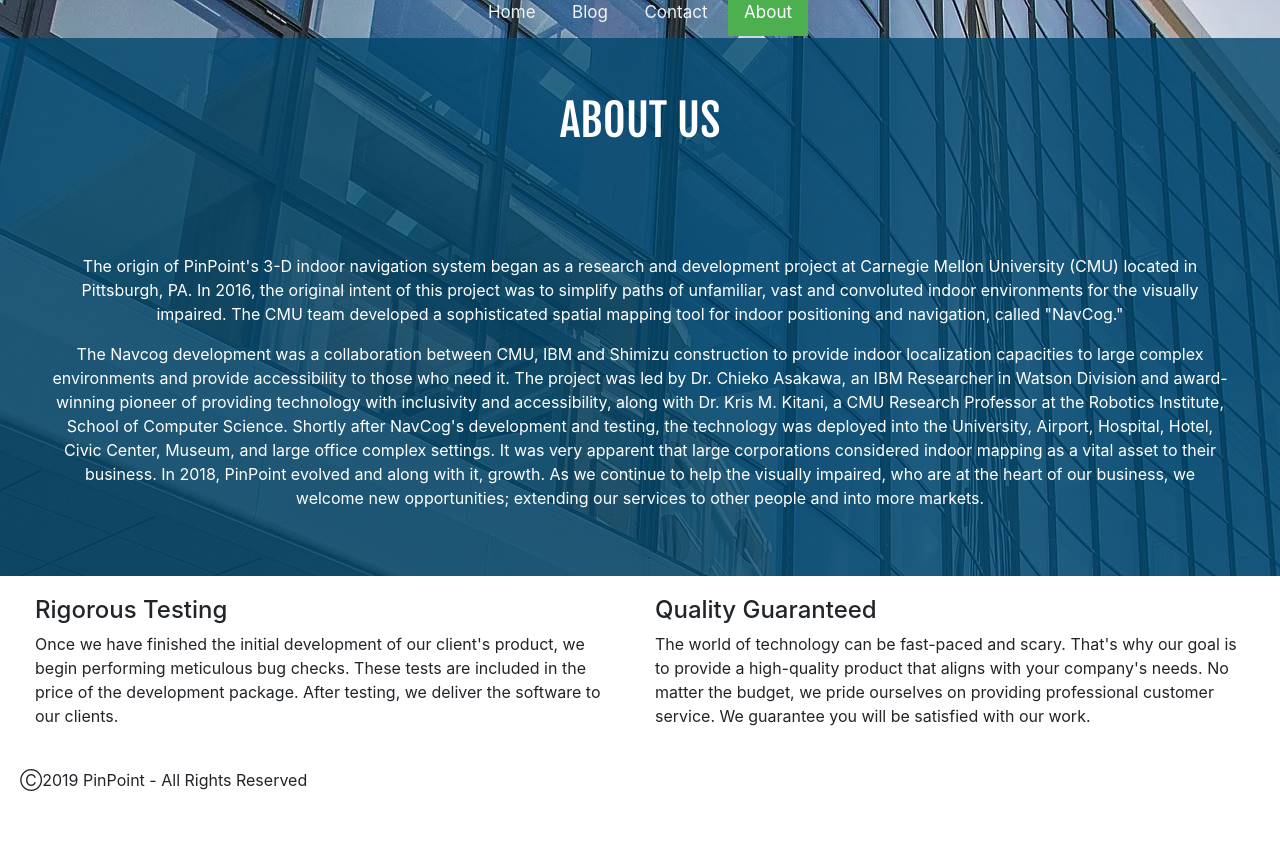
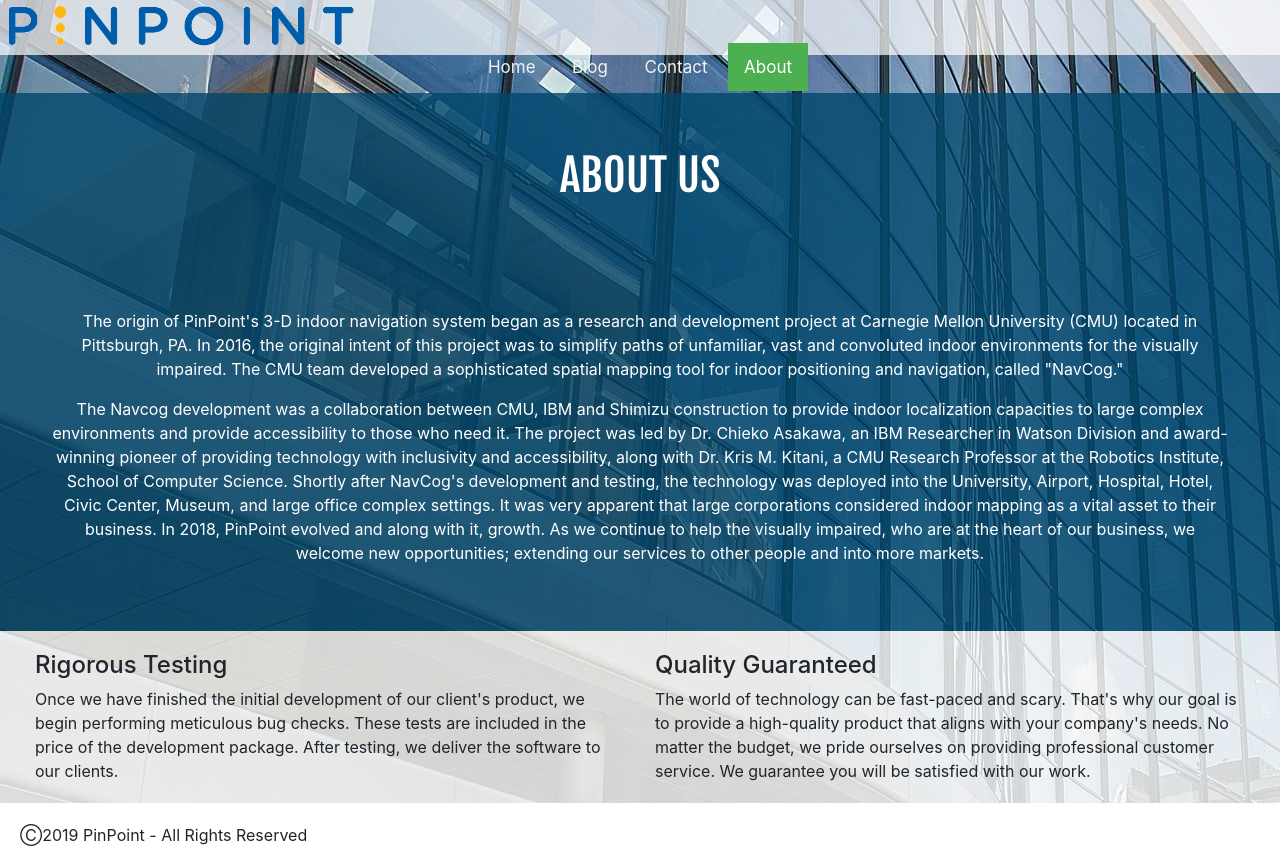
Before and after one commit to CCCodes/PinPoint, a Django app: page /about/ in a window 1280 px wide. Before the commit the page ends 791 px from the top, so only its background shows below. Run offline with Django 3.2, Linux system fonts and the light colour scheme; data comes from the database, SQL or seed files in the repository; both versions use the stored data as it was after the commit; some libraries are stand-ins or nearby versions.

Commit message:
make about editable, add logo

```diff
--- a/PinPoint/static/style.css
+++ b/PinPoint/static/style.css
@@ -99,6 +99,30 @@
   text-transform: uppercase;
 }
 
+#logo-header {
+  text-align: center;
+  height: 55px;
+  background-color: rgba(255, 255, 255, .7);
+  padding: 5px;
+}
+
+#logo-img {
+  display: block;
+  /*margin-left: auto;*/
+  /*margin-right: auto;*/
+  height: 90%;
+}
+
 #blue-box {
   background-color: rgba(23, 13, 133, 0.8);
 }
+
+#about2 {
+  text-align:center;
+  padding-left: 50px;
+  padding-right: 50px;
+}
+
+#about3 {
+  background-color: rgba(255, 255, 255, .8);
+}
--- a/homepage/models.py
+++ b/homepage/models.py
@@ -13,5 +13,5 @@
 class AboutText(models.Model):
     text = models.TextField()
     position = models.CharField(max_length=5,
-                                choices=[("main", "Main"), ("col1", "Column 1"), ("col2", "Column 2")],
+                                choices=[("main", "Main"), ("main1", "Main 1"), ("main2", "Main 2"), ("col1", "Column 1"), ("col2", "Column 2")],
                                 default="main")
--- a/homepage/views.py
+++ b/homepage/views.py
@@ -14,9 +14,11 @@
 
 
 def about(request):
-    texts = AboutText.objects.all()
     context = {
-        'texts': texts,
+        'main1': AboutText.objects.filter(position="main1"),
+        'main2': AboutText.objects.filter(position="main2"),
+        'col1': AboutText.objects.filter(position="col1"),
+        'col2': AboutText.objects.filter(position="col2"),
     }
     return render(request, 'about.html', context)
 
--- a/templates/about.html
+++ b/templates/about.html
@@ -2,20 +2,11 @@
 {% block title %}PinPoint - About Us{% endblock %}
 {% block content %}
     <div class="row row-blue" style="margin-top:12px; color:white;"><p class="title">ABOUT US</p></div>
-    <div class="row row-blue" style="text-align:center; padding-left: 50px; padding-right: 50px; color:white;">
-
-
-<p>The origin of PinPoint's 3-D indoor navigation system began as a research and development project at Carnegie Mellon University (CMU) located in Pittsburgh, PA. In 2016, the original intent of this project was to simplify paths of unfamiliar, vast and convoluted indoor environments for the visually impaired.
-    The CMU team developed a sophisticated spatial mapping tool for indoor positioning and navigation, called "NavCog."</p>
-
-
-<p>The Navcog development was a collaboration between CMU, IBM and Shimizu construction to provide indoor localization capacities to large complex environments and provide accessibility to those who need it. The project was led by Dr. Chieko Asakawa, an IBM Researcher in Watson Division and award-winning pioneer of providing technology with inclusivity and accessibility, along with Dr. Kris M. Kitani, a CMU Research Professor at the Robotics Institute, School of Computer Science.
-
-Shortly after NavCog's development and testing, the technology was deployed into the University, Airport, Hospital, Hotel, Civic Center, Museum, and large office complex settings. It was very apparent that large corporations considered indoor mapping as a vital asset to their business.
-
-    In 2018, PinPoint evolved and along with it, growth. As we continue to help the visually impaired, who are at the heart of our business, we welcome new opportunities; extending our services to other people and into more markets.</p>
+    <div class="row row-blue" id="about2">
+    <p>{{ main1.0.text }}</p>
+    <p>{{ main2.0.text }}</p>
     </div>
-    <div class="row row-white">
+    <div class="row row-white" id="about3">
     <div class="col-md-6">
         <h4>Rigorous Testing</h4>
 Once we have finished the initial development of our client's product, we begin performing meticulous bug checks. These tests are included in the price of the development package. After testing, we deliver the software to our clients.
--- a/templates/base.html
+++ b/templates/base.html
@@ -14,6 +14,7 @@
 </head>
 <body>
   <div class="container-fluid">
+  <div class="row" id="logo-header"><img src="{% static 'logo.png' %}" id="logo-img" /></div>
   <div class="navbar-header topnav" style="text-align: center">
     <!-- <a class="navbar-brand" href="#">
           <img id="logo" src="{% static 'logo.png' %}" alt="">
--- a/templates/contact.html
+++ b/templates/contact.html
@@ -1,7 +1,7 @@
 {% extends "base.html" %}
 {% block title %}PinPoint - Contact Us{% endblock %}
 {% block content %}
-    <div class="row row-blue" style="margin-top:12px;"><p class="title">Contact Us</p></div>
+    <div class="row row-blue" style="margin-top:13px;"><p class="title">Contact Us</p></div>
     <div class="row row-blue">
     <div class="container" style="width: 60%; margin: 0 auto;">
             <p>We're here to help!</p>
```
Also changed, not shown: db.sqlite3, homepage/migrations/0003_auto_20190915_2207.py (added), 2 other files.
